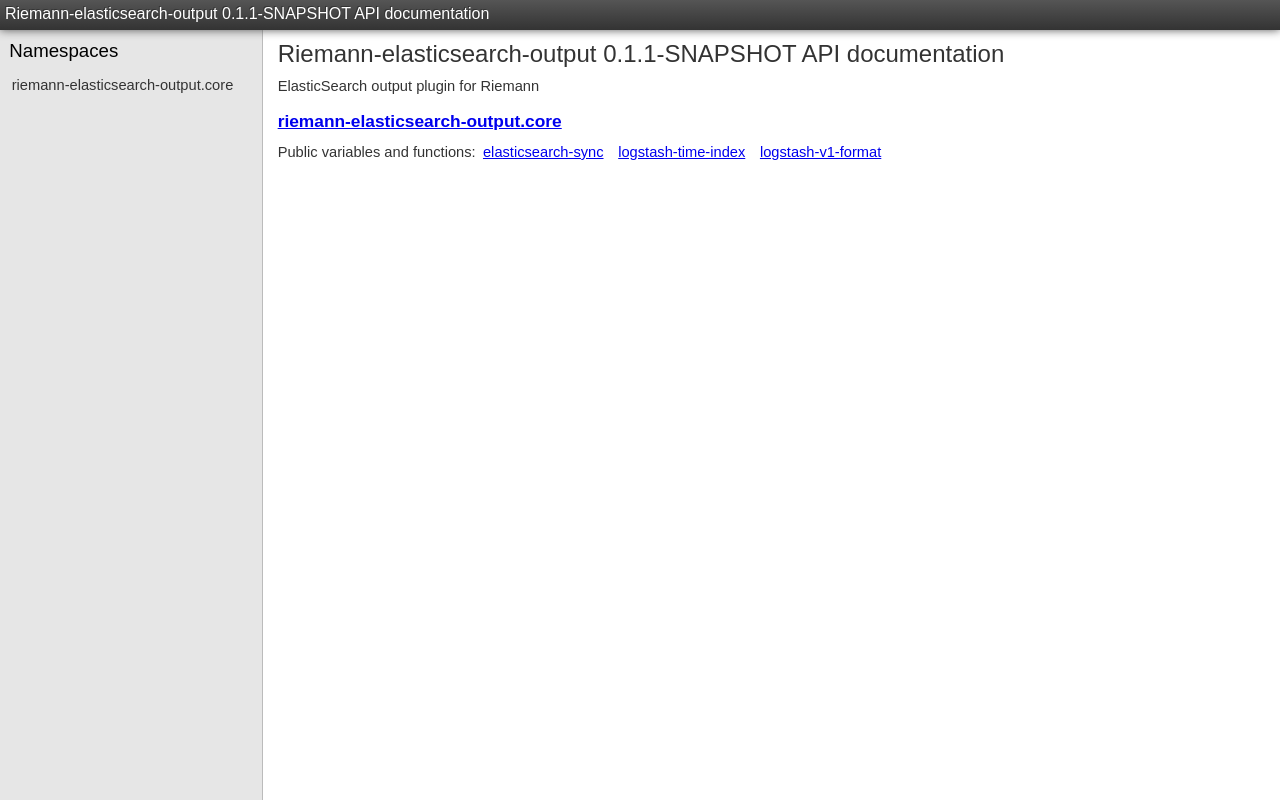
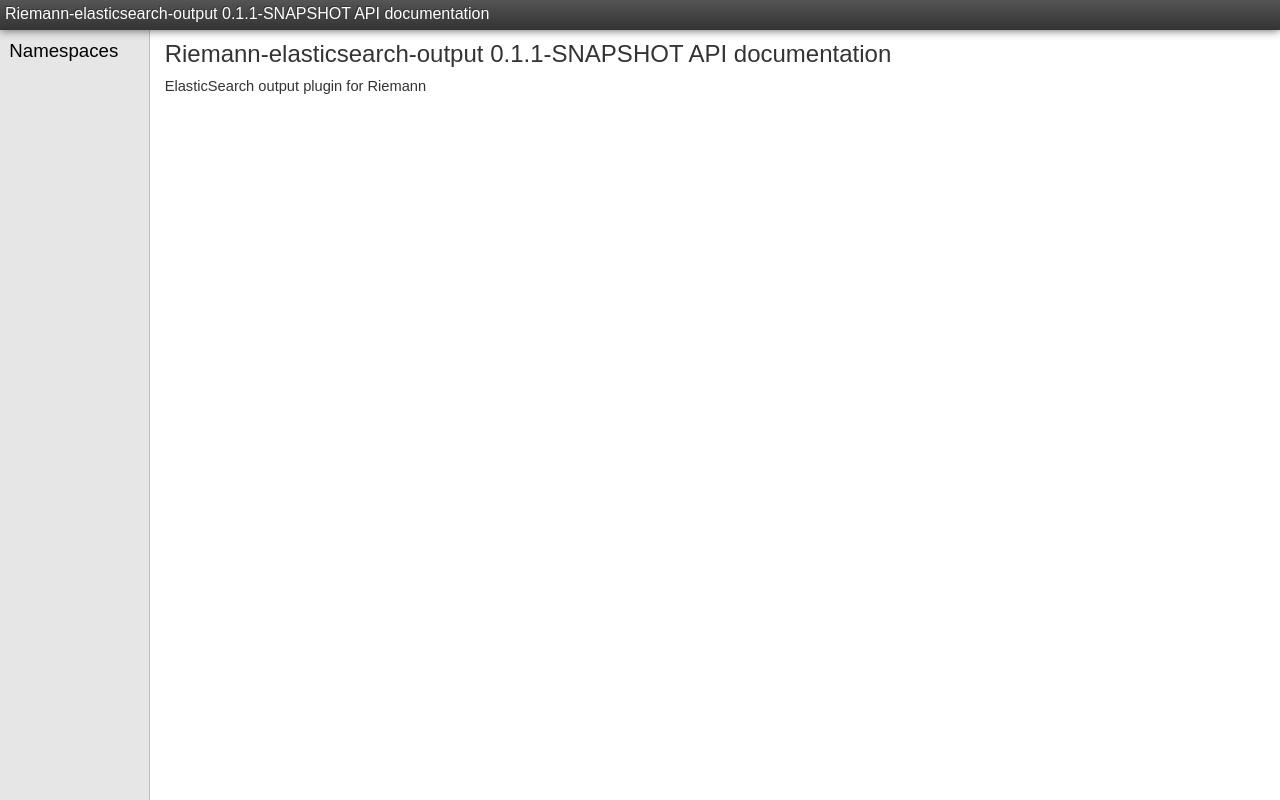
Before and after one commit to nukemberg/riemann-elasticsearch-plugin, a plain HTML site: page index.html in a window 1280 px wide. Drawn offline with Linux system fonts and the light colour scheme.

Commit message:
Automatic doc build 15

```diff
--- a/index.html
+++ b/index.html
@@ -1,2 +1,2 @@
 <!DOCTYPE html>
-<html><head><link href="css/default.css" rel="stylesheet" type="text/css"><script src="js/jquery.min.js" type="text/javascript"></script><script src="js/page_effects.js" type="text/javascript"></script><title>Riemann-elasticsearch-output 0.1.1-SNAPSHOT API documentation</title></head><body><div id="header"><h1><a href="index.html">Riemann-elasticsearch-output 0.1.1-SNAPSHOT API documentation</a></h1></div><div class="sidebar" id="namespaces"><h3><span>Namespaces</span></h3><ul><li><a href="riemann-elasticsearch-output.core.html"><span>riemann-elasticsearch-output.core</span></a></li></ul></div><div class="namespace-index" id="content"><h2>Riemann-elasticsearch-output 0.1.1-SNAPSHOT API documentation</h2><div class="doc">ElasticSearch output plugin for Riemann</div><div class="namespace"><h3><a href="riemann-elasticsearch-output.core.html"><span>riemann-elasticsearch-output.core</span></a></h3><pre class="doc"></pre><div class="index"><p>Public variables and functions:</p><ul><li><a href="riemann-elasticsearch-output.core.html#var-elasticsearch-sync"><span>elasticsearch-sync</span></a></li><li><a href="riemann-elasticsearch-output.core.html#var-logstash-time-index"><span>logstash-time-index</span></a></li><li><a href="riemann-elasticsearch-output.core.html#var-logstash-v1-format"><span>logstash-v1-format</span></a></li></ul></div></div></div></body></html>
+<html><head><link href="css/default.css" rel="stylesheet" type="text/css"><script src="js/jquery.min.js" type="text/javascript"></script><script src="js/page_effects.js" type="text/javascript"></script><title>Riemann-elasticsearch-output 0.1.1-SNAPSHOT API documentation</title></head><body><div id="header"><h1><a href="index.html">Riemann-elasticsearch-output 0.1.1-SNAPSHOT API documentation</a></h1></div><div class="sidebar" id="namespaces"><h3><span>Namespaces</span></h3><ul></ul></div><div class="namespace-index" id="content"><h2>Riemann-elasticsearch-output 0.1.1-SNAPSHOT API documentation</h2><div class="doc">ElasticSearch output plugin for Riemann</div></div></body></html>
```
